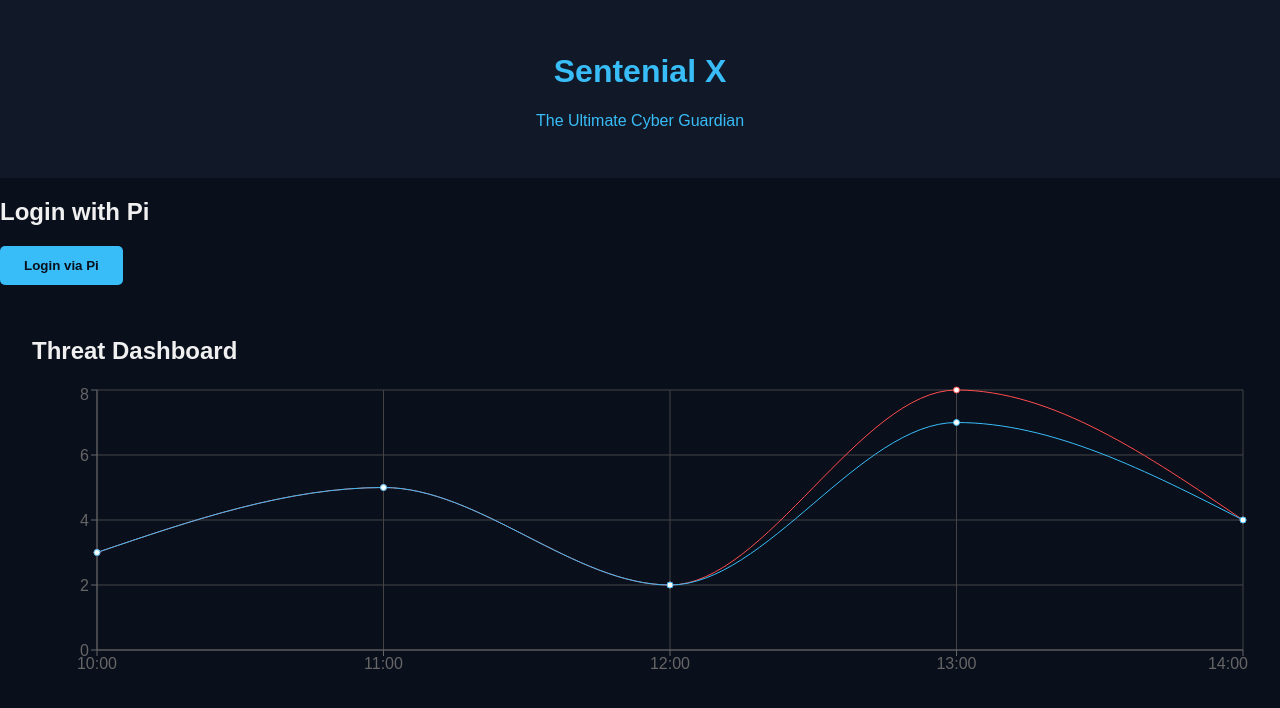
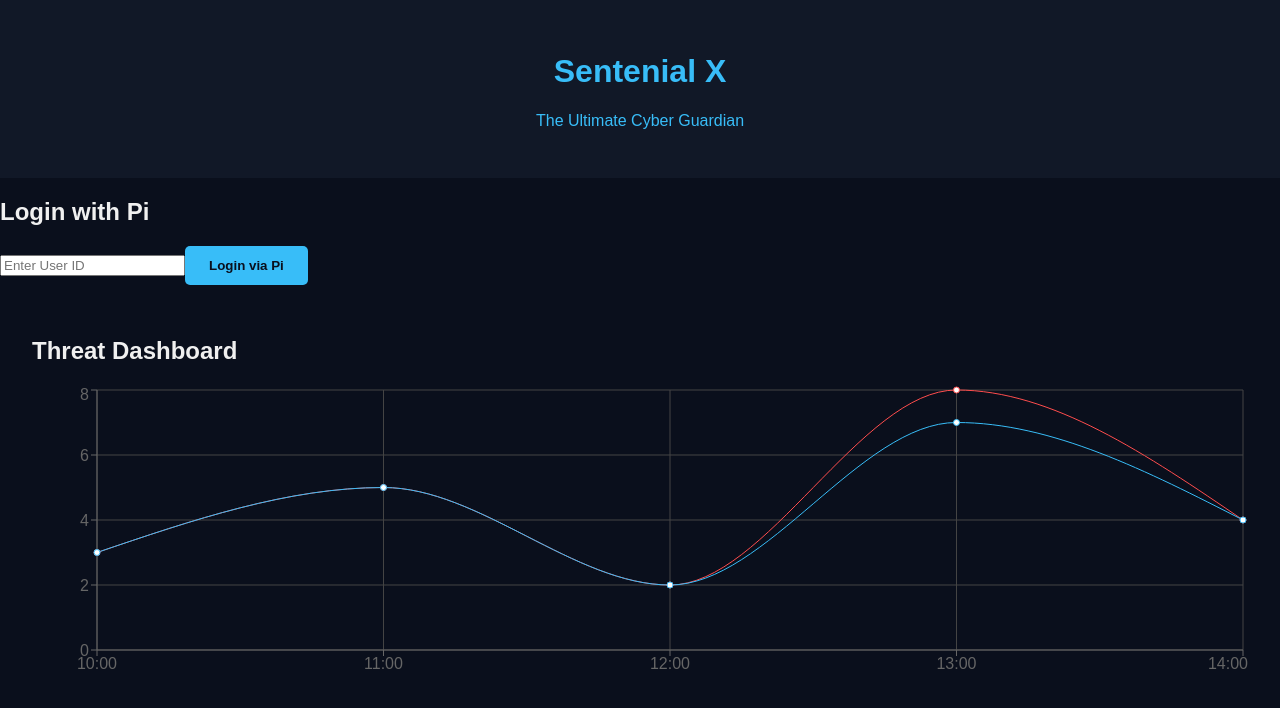
Before and after one commit to erikg713/sententialx-cybersecurity-dapp, a React (Create React App) app in the folder frontend/: page / in a window 1280 px wide. Shown: the top 708 px of the page. Built offline with nearby package versions, Linux system fonts and the light colour scheme; the HTML template or start-up script is replaced by a standard one.

Commit message:
Update Login.js

```diff
--- a/frontend/src/components/Login.js
+++ b/frontend/src/components/Login.js
@@ -1,14 +1,26 @@
- import React from 'react';
+import React, { useState } from 'react';
+import { apiLogin } from '../api';
 
 export default function Login() {
-  const handleLogin = () => {
-    alert('Pi Authentication SDK login flow will go here.');
+  const [userId, setUserId] = useState('');
+  const [status, setStatus] = useState('');
+
+  const handleLogin = async () => {
+    const res = await apiLogin(userId);
+    setStatus(res.message);
   };
 
   return (
     <section className="login">
       <h2>Login with Pi</h2>
+      <input
+        type="text"
+        placeholder="Enter User ID"
+        value={userId}
+        onChange={(e) => setUserId(e.target.value)}
+      />
       <button onClick={handleLogin}>Login via Pi</button>
+      {status && <p>{status}</p>}
     </section>
   );
-}
+      }
```
